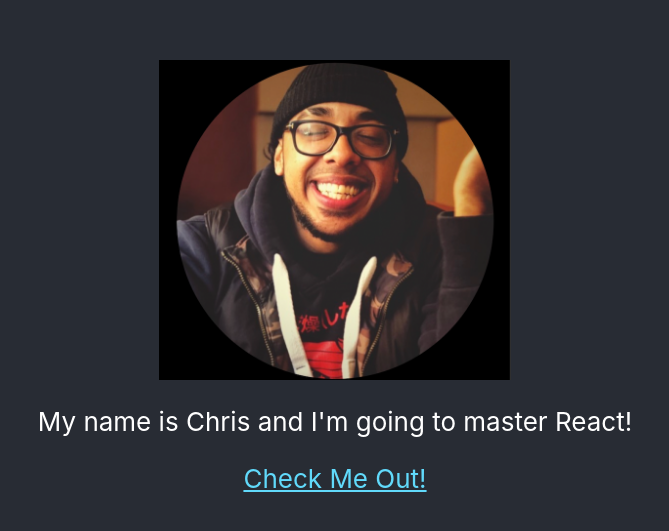
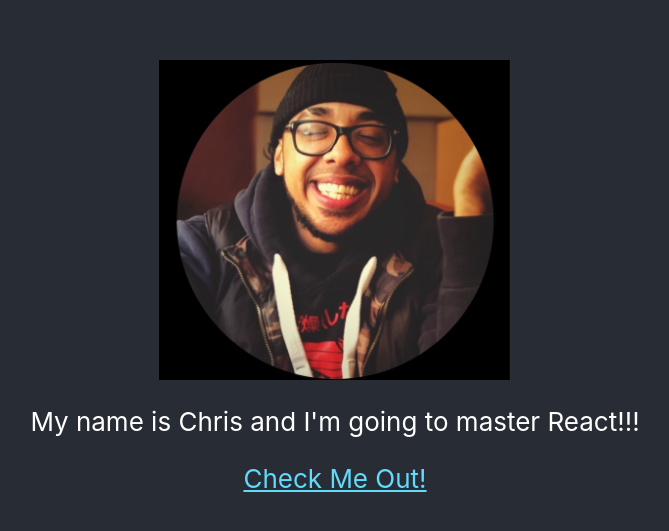
Before and after one commit to ChrisEspinal/chrisespinal.github.io, a React (Create React App) app: page / in a window 1280 px wide. Shown: the part 123-654 px from the top of the page, without its empty margins (305-974 px from the left). Built offline with nearby package versions, Linux system fonts and the light colour scheme.

Commit message:
created development branch

```diff
--- a/src/App.js
+++ b/src/App.js
@@ -8,7 +8,7 @@ function App() {
       <header className="App-header">
         <img src={logo} className="App-logo" alt="logo" />
         <p>
-          My name is Chris and I'm going to master React!
+          My name is Chris and I'm going to master React!!!
         </p>
         <a
           className="App-link"
```
